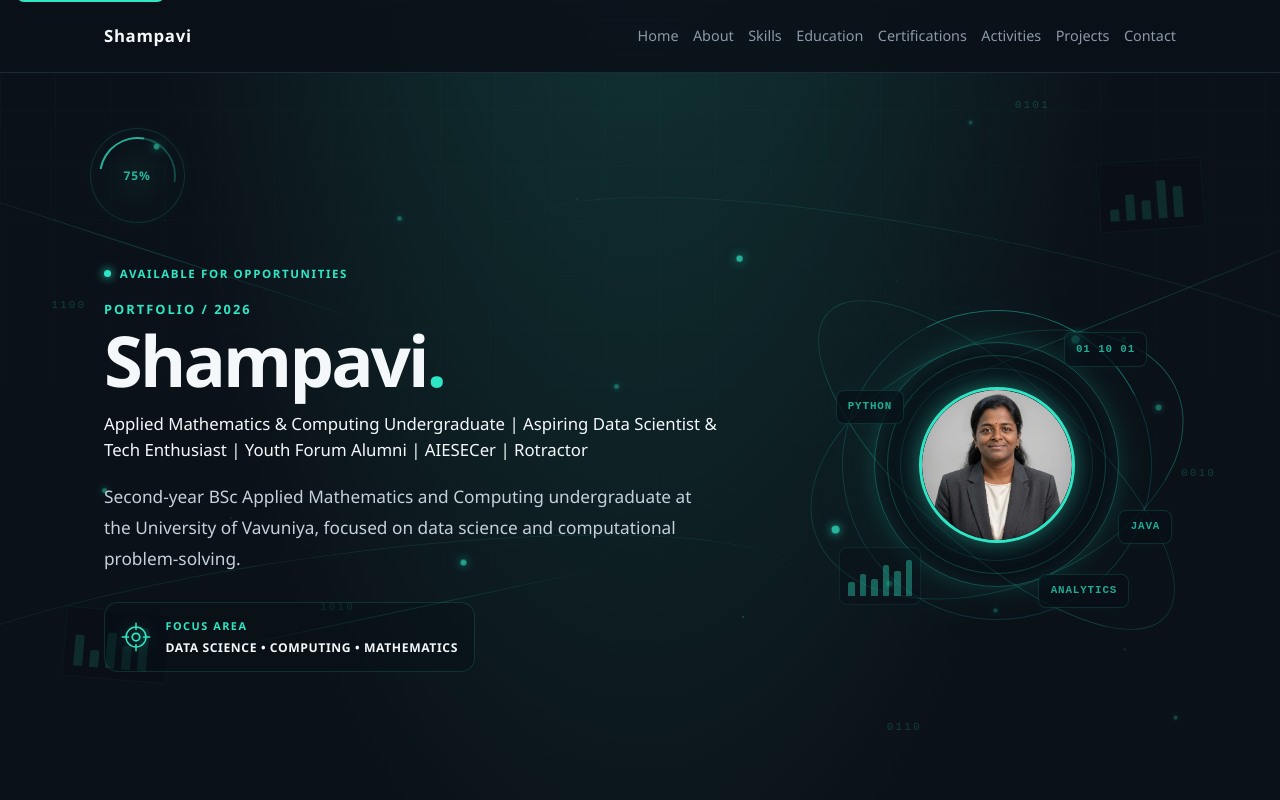
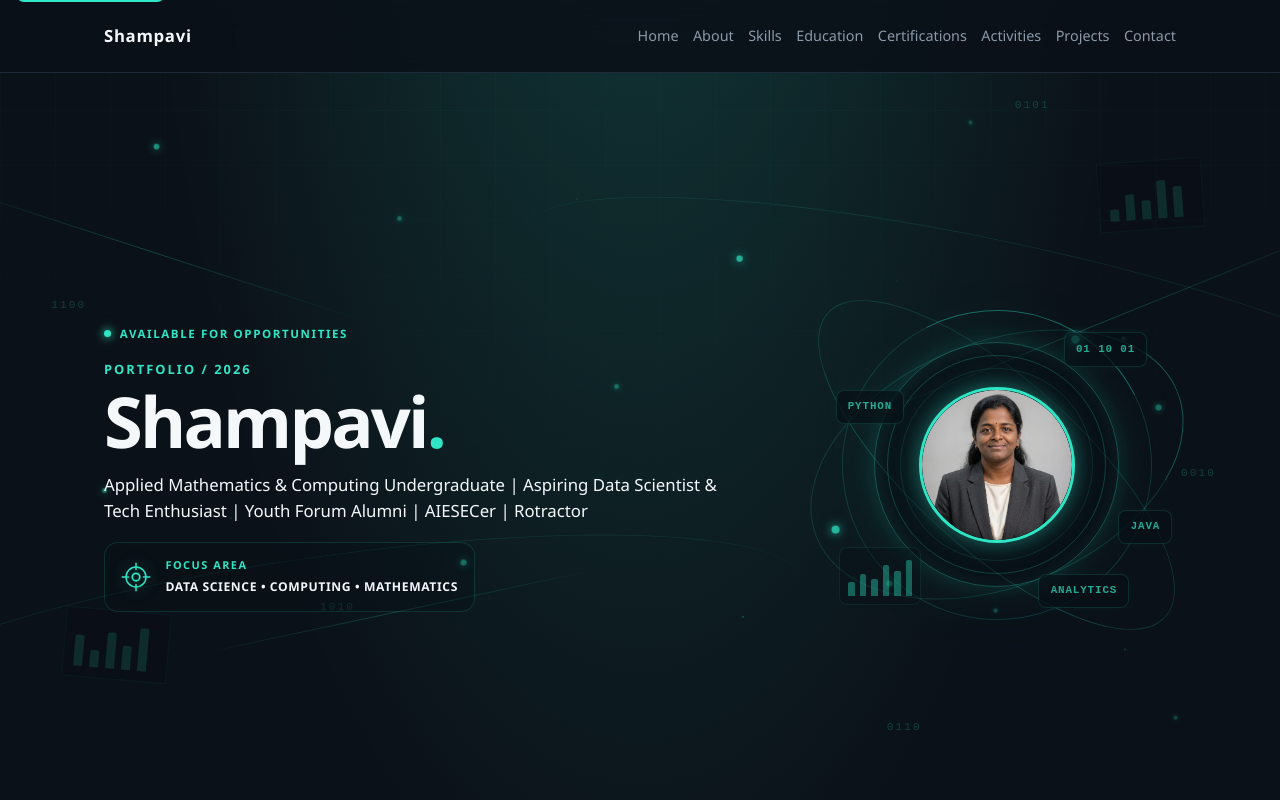
Before and after one commit to shamshan12-rgb/shampavi-portfolio, a React (Vite) app: page / in a window 1280 px wide. Shown: the top 800 px of the page. Built offline with nearby package versions, Linux system fonts and the light colour scheme.

Commit message:
Refine hero layout

```diff
--- a/src/components/DataScienceBackground.jsx
+++ b/src/components/DataScienceBackground.jsx
@@ -39,9 +39,7 @@ function DataScienceBackground() {
         <span></span>
       </div>
 
-      <div className="data-ring">
-        <span>75%</span>
-      </div>
+
 
       <span className="binary binary-1">0101</span>
       <span className="binary binary-2">1100</span>
--- a/src/components/Hero.jsx
+++ b/src/components/Hero.jsx
@@ -43,7 +43,6 @@ function Hero() {
       <div className="hero-copy">
         <div className="hero-status">
           <span className="status-dot"></span>
-
           <span>AVAILABLE FOR OPPORTUNITIES</span>
         </div>
 
@@ -56,10 +55,6 @@ function Hero() {
 
         <p className="headline">
           {site.headline}
-        </p>
-
-        <p className="lede">
-          {site.intro}
         </p>
 
         <div className="hero-data-line">
```
